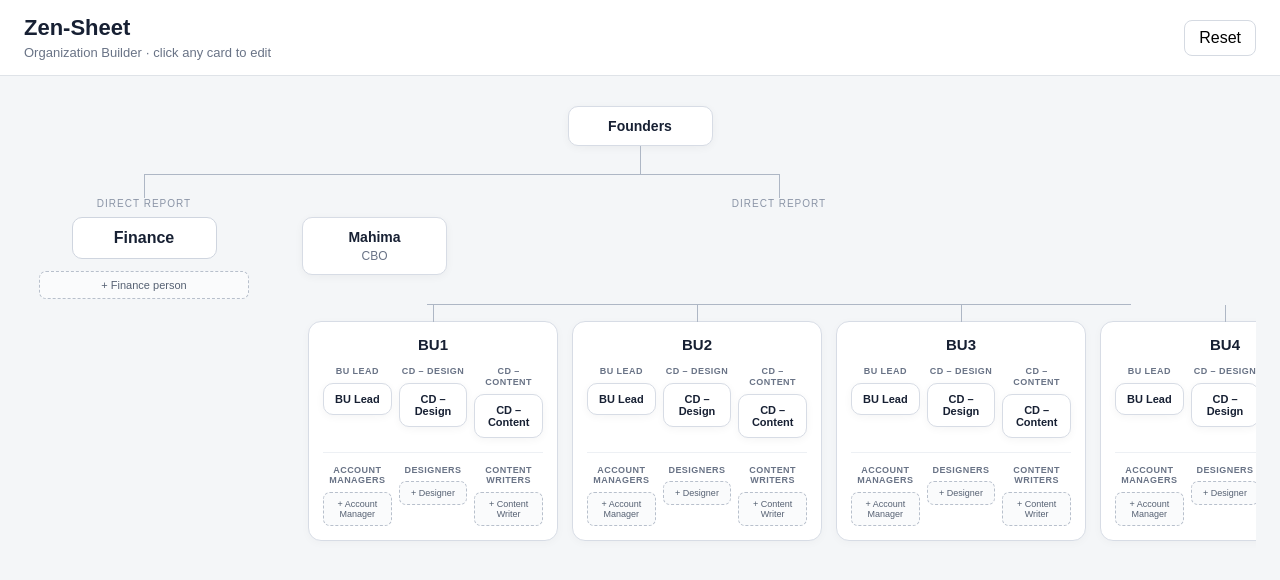
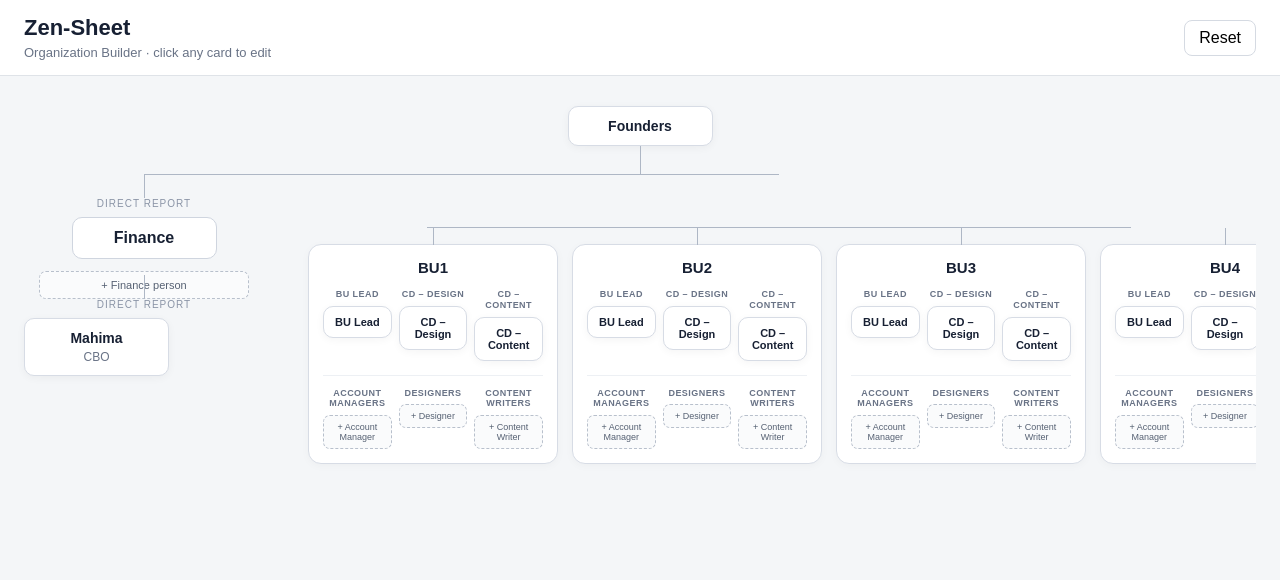
Before and after one commit to justAdithere/Zen-Sheet, a Next.js app: page / in a window 1280 px wide. Shown: the top 580 px of the page. Built offline with nearby package versions, Linux system fonts and the light colour scheme.

Commit message:
Put Mahima in same direct-report row as Finance

```diff
--- a/app/page.tsx
+++ b/app/page.tsx
@@ -22,17 +22,18 @@ export default function Home(){
  const edit=(x:Person)=>setSelected({...x})
  const replace=(d:Data,x:Person)=>({...d,founders:d.founders.id===x.id?x:d.founders,mahima:d.mahima.id===x.id?x:d.mahima,finance:{...d.finance,people:d.finance.people.map(a=>a.id===x.id?x:a)},support:d.support.map(s=>({...s,people:s.people.map(a=>a.id===x.id?x:a)})),bus:d.bus.map(b=>({...b,lead:b.lead.id===x.id?x:b.lead,design:b.design.id===x.id?x:b.design,content:b.content.id===x.id?x:b.content,accounts:b.accounts.map(a=>a.id===x.id?x:a),designers:b.designers.map(a=>a.id===x.id?x:a),writers:b.writers.map(a=>a.id===x.id?x:a)}))})
  const save=()=>{if(selected){setData(d=>replace(d,selected));setSelected(null)}}
- const addPerson=(where:string)=>setData(d=>{const x=p(`${where}-${Date.now()}`,where.includes("account")?"Account Manager":where.includes("designer")?"Designer":where.includes("writer")?"Content Writer":"Name");if(where==="finance")return {...d,finance:{...d.finance,people:[...d.finance.people,x]}};const m=where.match(/^(advisory|operations|hr)$/);if(m)return {...d,support:d.support.map(s=>s.id===m[1]?{...s,people:[...s.people,x]}:s)};const b=multiply(d.bus,where,x);return {...d,bus:b}})
+ const addPerson=(where:string)=>setData(d=>{const x=p(`${where}-${Date.now()}`,where.includes("account")?"Account Manager":where.includes("designer")?"Designer":where.includes("writer")?"Content Writer":"Name");if(where==="finance")return {...d,finance:{...d.finance,people:[...d.finance.people,x]}};const m=where.match(/^(advisory|operations|hr)$/);if(m)return {...d,support:d.support.map(s=>s.id===m[1]?{...s,people:[...s.people,x]}:s)};return {...d,bus:multiply(d.bus,where,x)}})
  const multiply=(bus:BU[],where:string,x:Person)=>bus.map(b=>where===`${b.id}-accounts`?{...b,accounts:[...b.accounts,x]}:where===`${b.id}-designers`?{...b,designers:[...b.designers,x]}:where===`${b.id}-writers`?{...b,writers:[...b.writers,x]}:b)
  const editVertical=(id:string,name:string)=>setData(d=>id==="finance"?{...d,finance:{...d.finance,name}}:{...d,support:d.support.map(s=>s.id===id?{...s,name}:s)})
- const addVerticalPerson=(id:string)=>addPerson(id)
  return <main><header><div><h1>Zen-Sheet</h1><p>Organization Builder · click any card to edit</p></div><button className="reset" onClick={()=>{localStorage.removeItem(STORAGE);location.reload()}}>Reset</button></header>
  <section className="canvas">
   <div className="topNode"><Card person={data.founders} onEdit={edit}/></div>
-  <div className="topBranches"><section className="financeBranch"><div className="levelLabel">DIRECT REPORT</div><button className="verticalTitle" onClick={()=>editVertical("finance",data.finance.name)}>{data.finance.name}</button><PersonList people={data.finance.people} onEdit={edit} onAdd={()=>addVerticalPerson("finance")} label="Finance person"/></section>
-   <section className="mahimaBranch"><div className="levelLabel">DIRECT REPORT</div><Card person={data.mahima} onEdit={edit}/>
-    <div className="sevenLevel"><div className="line"/>{data.bus.map(b=><BUColumn key={b.id} b={b} onEdit={edit} onAdd={(k)=>addPerson(`${b.id}-${k}`)}/>)}{data.support.map(s=><SupportColumn key={s.id} s={s} onEdit={edit} onRename={()=>editVertical(s.id,s.name)} onAdd={()=>addPerson(s.id)}/>)}</div>
-   </section>
+  <div className="topBranches">
+   <div className="directReportRow">
+    <section className="financeBranch"><div className="levelLabel">DIRECT REPORT</div><button className="verticalTitle" onClick={()=>editVertical("finance",data.finance.name)}>{data.finance.name}</button><PersonList people={data.finance.people} onEdit={edit} onAdd={()=>addPerson("finance")} label="Finance person"/></section>
+    <section className="mahimaBranch"><div className="levelLabel">DIRECT REPORT</div><Card person={data.mahima} onEdit={edit}/></section>
+   </div>
+   <div className="mahimaChildren"><div className="mahimaConnector"/><div className="sevenLevel"><div className="line"/>{data.bus.map(b=><BUColumn key={b.id} b={b} onEdit={edit} onAdd={(k)=>addPerson(`${b.id}-${k}`)}/>)}{data.support.map(s=><SupportColumn key={s.id} s={s} onEdit={edit} onRename={()=>editVertical(s.id,s.name)} onAdd={()=>addPerson(s.id)}/>)}</div></div>
   </div>
  </section>
  {selected&&<div className="modal"><div className="dialog"><h2>Edit person</h2><label>Name<input autoFocus value={selected.name} onChange={e=>setSelected({...selected,name:e.target.value})}/></label><label>Designation<input value={selected.designation} onChange={e=>setSelected({...selected,designation:e.target.value})}/></label><div className="actions"><button onClick={()=>setSelected(null)}>Cancel</button><button className="save" onClick={save}>Save</button></div></div></div>}
```
